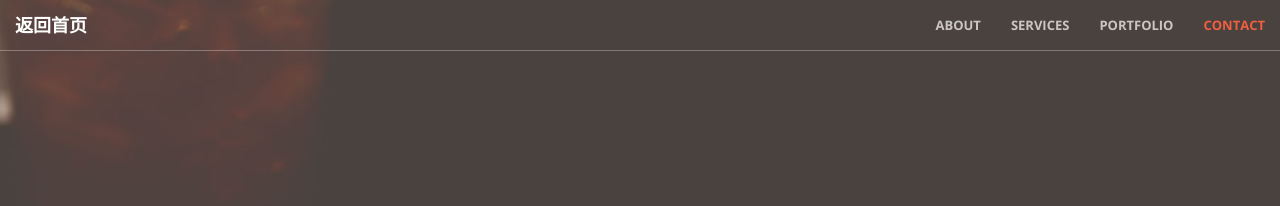
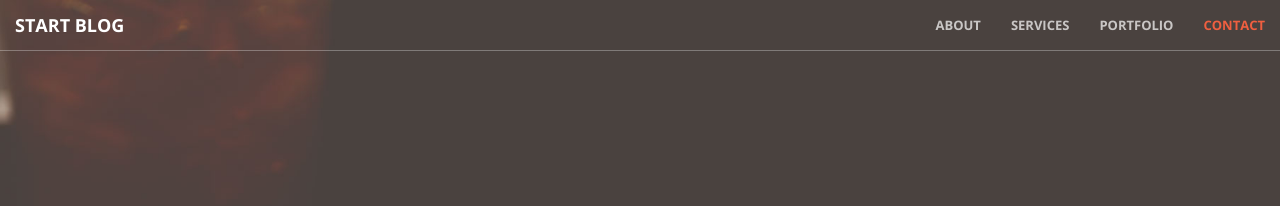
Before and after one commit to zhongpeng/zhongpeng.github.io, a Jekyll site: the page built from index.html, in a window 1280 px wide. Shown: the top 206 px of the page. Built offline with Jekyll 4.4.1, drawn with Linux system fonts in a browser that asks for light colours.

Commit message:
Update nav.html

```diff
--- a/_includes/nav.html
+++ b/_includes/nav.html
@@ -8,7 +8,7 @@
                 <span class="icon-bar"></span>
                 <span class="icon-bar"></span>
             </button>
-            <a class="navbar-brand page-scroll" href="#page-top">返回首页</a>
+            <a class="navbar-brand page-scroll" href="#page-top">start Blog</a>
         </div>
 
         <!-- Collect the nav links, forms, and other content for toggling -->
```
